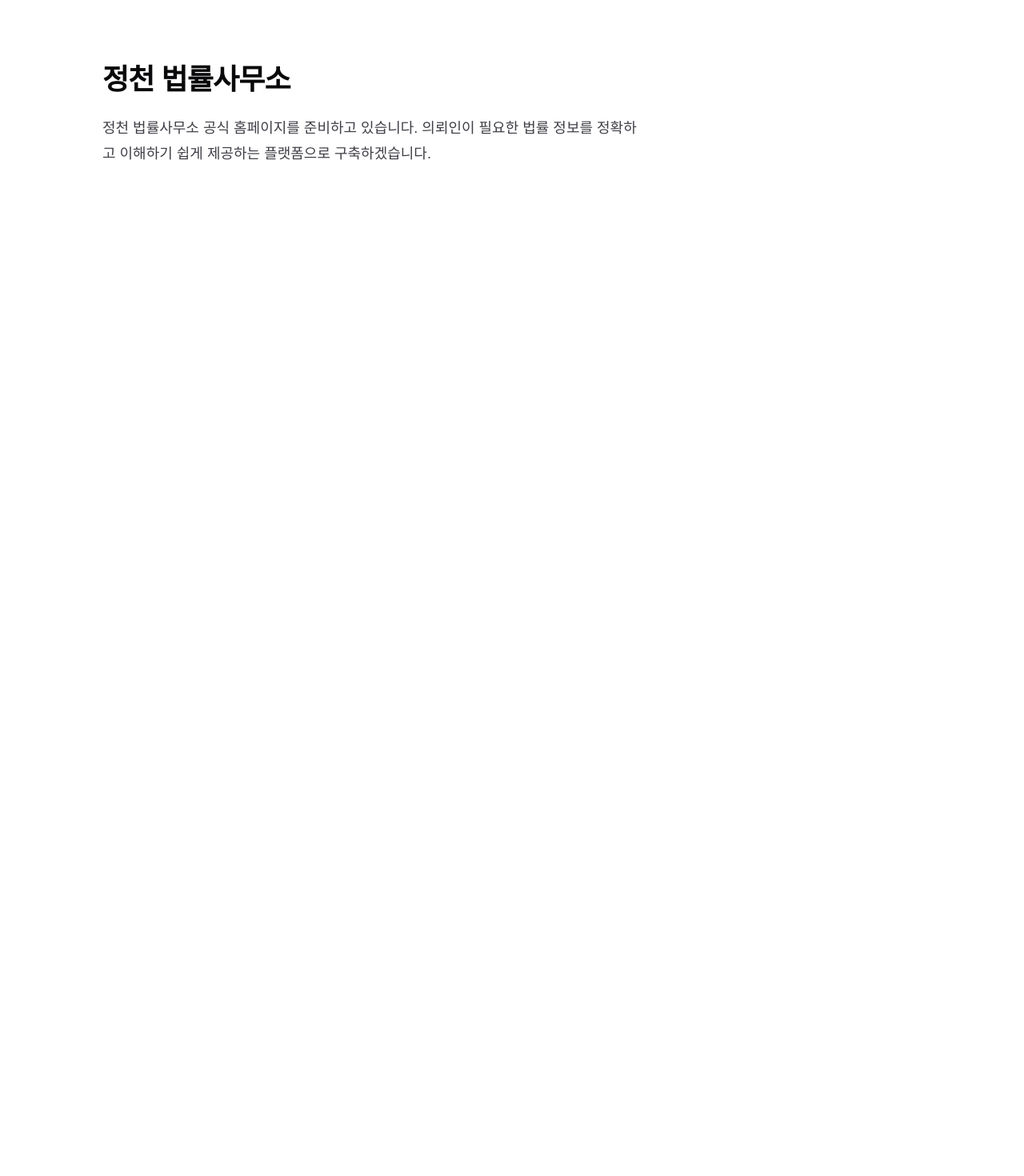
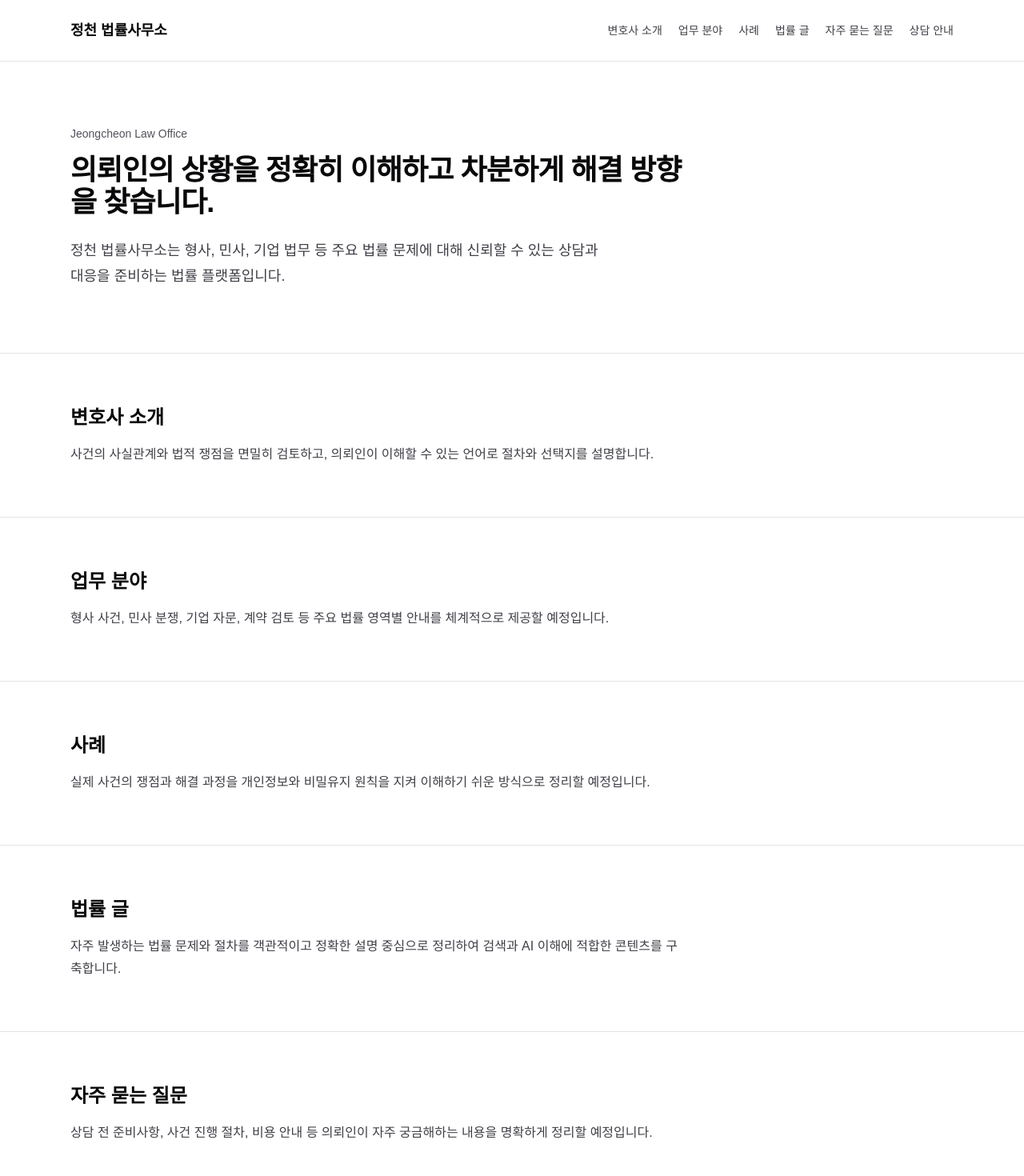
Before and after one commit to BlueCherryB/jeongcheon-homepage, a Next.js app: page / in a window 1280 px wide. Shown: the top 1470 px of the page at 80% size. Before the commit the page ends 800 px from the top, so only its background shows below. Built offline with nearby package versions, Linux system fonts and the light colour scheme.

Commit message:
feat: add homepage layout skeleton

```diff
--- a/src/app/page.tsx
+++ b/src/app/page.tsx
@@ -1,15 +1,110 @@
+const navigationItems = [
+  { label: "변호사 소개", href: "#attorney" },
+  { label: "업무 분야", href: "#practice" },
+  { label: "사례", href: "#cases" },
+  { label: "법률 글", href: "#articles" },
+  { label: "자주 묻는 질문", href: "#faq" },
+  { label: "상담 안내", href: "#contact" },
+];
+
 export default function Home() {
   return (
-    <main className="flex flex-1 flex-col bg-white px-6 py-20 text-zinc-950">
-      <section className="mx-auto w-full max-w-5xl">
-        <h1 className="text-4xl font-semibold tracking-tight">
-          정천 법률사무소
-        </h1>
-        <p className="mt-6 max-w-2xl text-lg leading-8 text-zinc-700">
-          정천 법률사무소 공식 홈페이지를 준비하고 있습니다. 의뢰인이 필요한
-          법률 정보를 정확하고 이해하기 쉽게 제공하는 플랫폼으로 구축하겠습니다.
-        </p>
-      </section>
-    </main>
+    <>
+      <header className="border-b border-zinc-200 bg-white">
+        <div className="mx-auto flex w-full max-w-6xl flex-col gap-4 px-6 py-6 sm:flex-row sm:items-center sm:justify-between">
+          <p className="text-lg font-semibold text-zinc-950">정천 법률사무소</p>
+          <nav aria-label="주요 메뉴">
+            <ul className="flex flex-wrap gap-x-5 gap-y-2 text-sm text-zinc-700">
+              {navigationItems.map((item) => (
+                <li key={item.href}>
+                  <a href={item.href} className="hover:text-zinc-950">
+                    {item.label}
+                  </a>
+                </li>
+              ))}
+            </ul>
+          </nav>
+        </div>
+      </header>
+
+      <main className="flex flex-1 flex-col bg-white text-zinc-950">
+        <section className="mx-auto w-full max-w-6xl px-6 py-20">
+          <p className="text-sm font-medium text-zinc-600">Jeongcheon Law Office</p>
+          <h1 className="mt-4 max-w-3xl text-4xl font-semibold tracking-tight">
+            의뢰인의 상황을 정확히 이해하고 차분하게 해결 방향을 찾습니다.
+          </h1>
+          <p className="mt-6 max-w-2xl text-lg leading-8 text-zinc-700">
+            정천 법률사무소는 형사, 민사, 기업 법무 등 주요 법률 문제에 대해
+            신뢰할 수 있는 상담과 대응을 준비하는 법률 플랫폼입니다.
+          </p>
+        </section>
+
+        <section id="attorney" className="border-t border-zinc-200">
+          <div className="mx-auto w-full max-w-6xl px-6 py-16">
+            <h2 className="text-2xl font-semibold">변호사 소개</h2>
+            <p className="mt-4 max-w-3xl leading-7 text-zinc-700">
+              사건의 사실관계와 법적 쟁점을 면밀히 검토하고, 의뢰인이 이해할 수
+              있는 언어로 절차와 선택지를 설명합니다.
+            </p>
+          </div>
+        </section>
+
+        <section id="practice" className="border-t border-zinc-200">
+          <div className="mx-auto w-full max-w-6xl px-6 py-16">
+            <h2 className="text-2xl font-semibold">업무 분야</h2>
+            <p className="mt-4 max-w-3xl leading-7 text-zinc-700">
+              형사 사건, 민사 분쟁, 기업 자문, 계약 검토 등 주요 법률 영역별
+              안내를 체계적으로 제공할 예정입니다.
+            </p>
+          </div>
+        </section>
+
+        <section id="cases" className="border-t border-zinc-200">
+          <div className="mx-auto w-full max-w-6xl px-6 py-16">
+            <h2 className="text-2xl font-semibold">사례</h2>
+            <p className="mt-4 max-w-3xl leading-7 text-zinc-700">
+              실제 사건의 쟁점과 해결 과정을 개인정보와 비밀유지 원칙을 지켜
+              이해하기 쉬운 방식으로 정리할 예정입니다.
+            </p>
+          </div>
+        </section>
+
+        <section id="articles" className="border-t border-zinc-200">
+          <div className="mx-auto w-full max-w-6xl px-6 py-16">
+            <h2 className="text-2xl font-semibold">법률 글</h2>
+            <p className="mt-4 max-w-3xl leading-7 text-zinc-700">
+              자주 발생하는 법률 문제와 절차를 객관적이고 정확한 설명 중심으로
+              정리하여 검색과 AI 이해에 적합한 콘텐츠를 구축합니다.
+            </p>
+          </div>
+        </section>
+
+        <section id="faq" className="border-t border-zinc-200">
+          <div className="mx-auto w-full max-w-6xl px-6 py-16">
+            <h2 className="text-2xl font-semibold">자주 묻는 질문</h2>
+            <p className="mt-4 max-w-3xl leading-7 text-zinc-700">
+              상담 전 준비사항, 사건 진행 절차, 비용 안내 등 의뢰인이 자주
+              궁금해하는 내용을 명확하게 정리할 예정입니다.
+            </p>
+          </div>
+        </section>
+
+        <section id="contact" className="border-t border-zinc-200">
+          <div className="mx-auto w-full max-w-6xl px-6 py-16">
+            <h2 className="text-2xl font-semibold">상담 안내</h2>
+            <p className="mt-4 max-w-3xl leading-7 text-zinc-700">
+              방문 상담, 전화 상담, 온라인 문의 등 상담 경로와 준비해야 할 자료를
+              안내하는 영역입니다.
+            </p>
+          </div>
+        </section>
+      </main>
+
+      <footer className="border-t border-zinc-200 bg-zinc-50">
+        <div className="mx-auto w-full max-w-6xl px-6 py-8 text-sm text-zinc-600">
+          <p>© 정천 법률사무소. 모든 권리 보유.</p>
+        </div>
+      </footer>
+    </>
   );
 }
```
